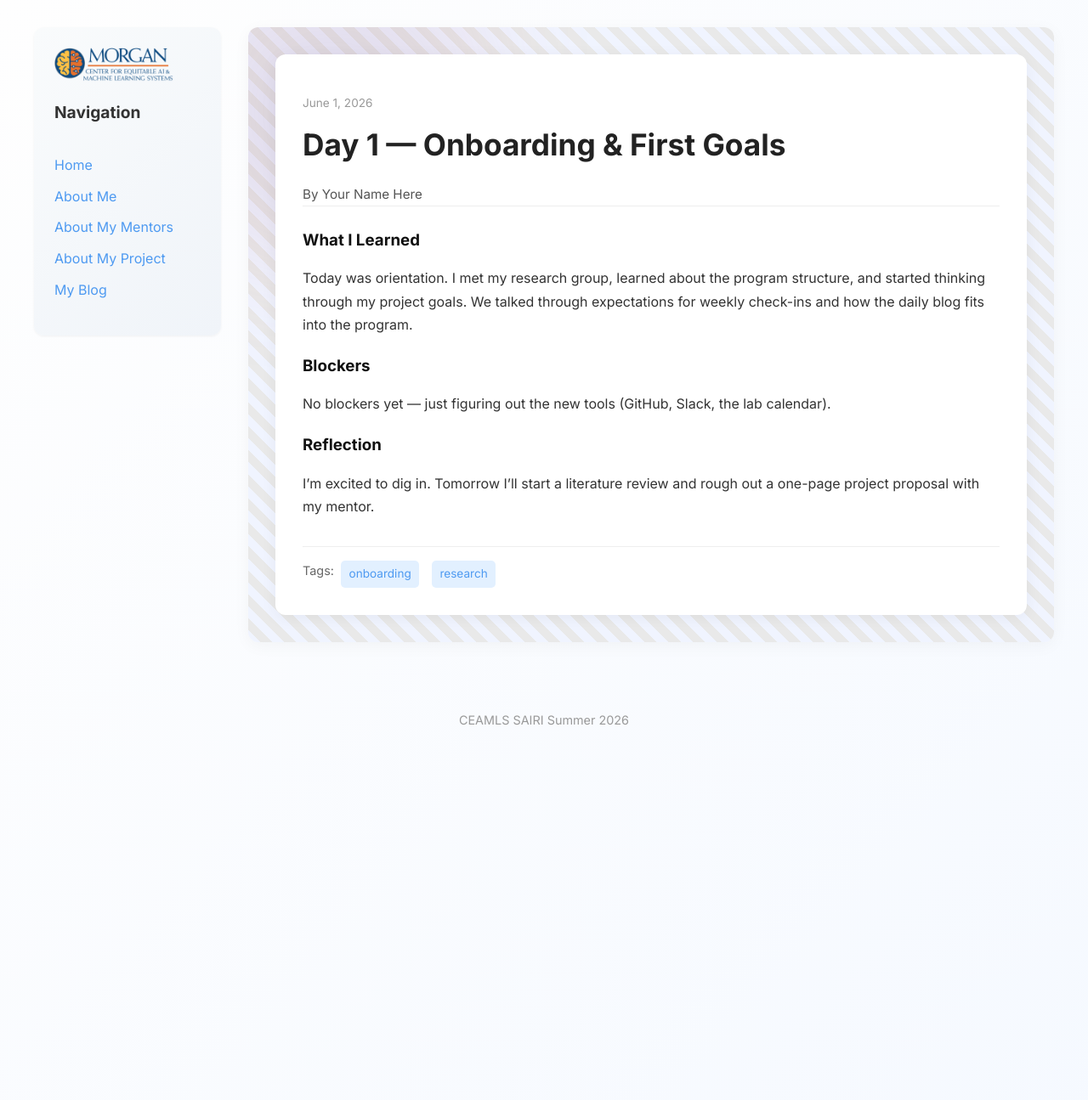
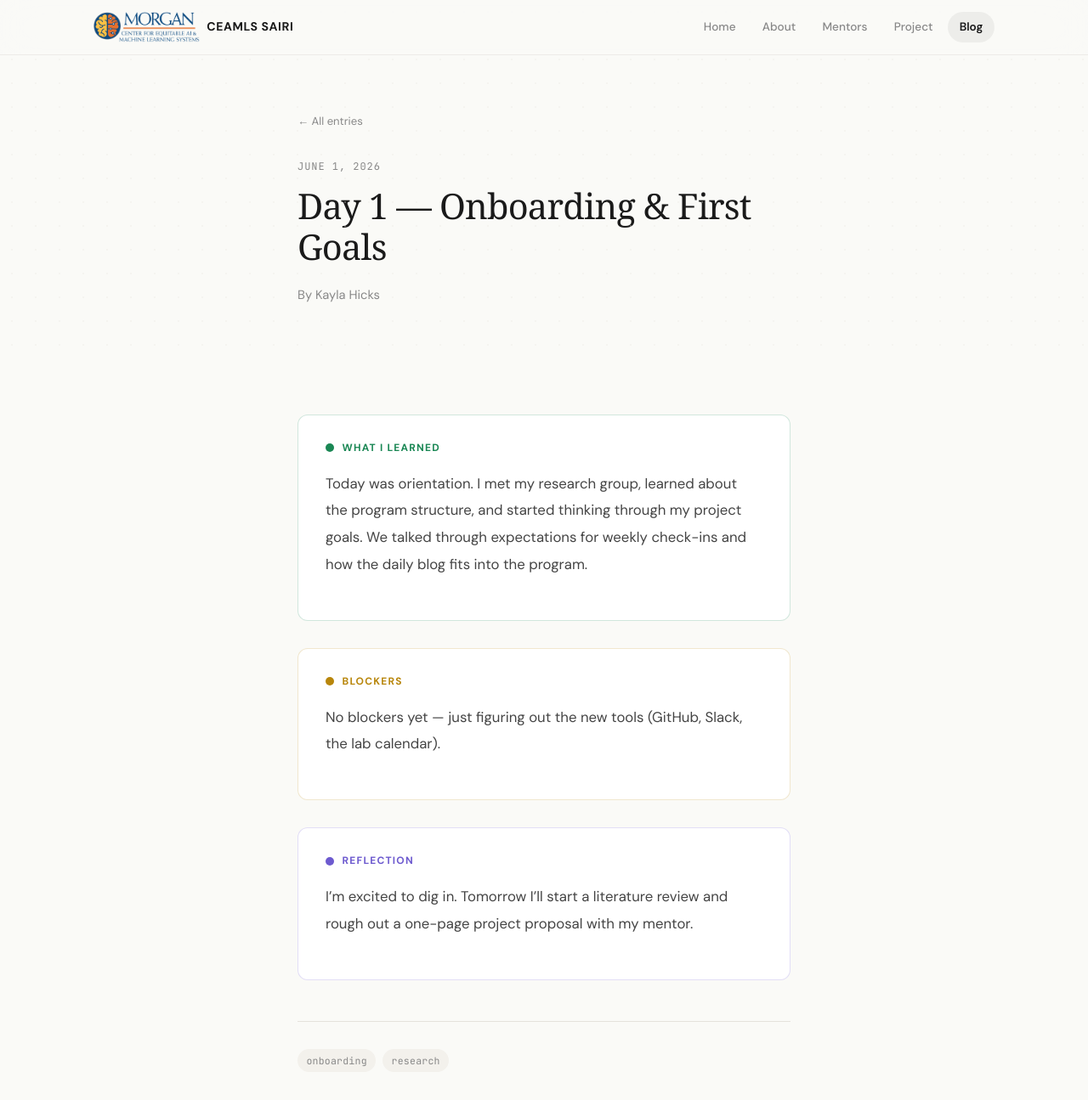
Before and after one commit to kaylahicks192/kaylahicks192ceamls26.github.io, a Jekyll site: the page built from _posts/2026-06-01-day-1.md, in a window 1280 px wide and 1400 px high. Shown: the top 1295 px of the window at 85% size. Built offline with Jekyll 4.4.1, drawn with Linux system fonts in a browser that asks for light colours; some web fonts are replaced.

Commit message:
Update _config.yml

```diff
--- a/_config.yml
+++ b/_config.yml
@@ -4,11 +4,11 @@
 # =====================================================
 
 # ----- Identity (shown in SEO + browser tab) -----
-title: Your Name Here                              # <- your name
-author: Your Name Here                             # <- your name (shown as post byline)
+title: Kayla Hicks                              # <- your name
+author: Kayla Hicks                            # <- your name (shown as post byline)
 description: My CEAMLS SAIRI Summer Research Site  # <- short site tagline
-email:                                             # <- (optional) contact email for SEO
-url: https://your-username.github.io               # <- your final site URL (canonical SEO links)
+email: kahic10@morgan.edu                                            # <- (optional) contact email for SEO
+url: https://kaylahicks192ceamls26.github.io               # <- your final site URL (canonical SEO links)
 lang: en-US
 
 # ----- Branding (program-wide; rarely changes) -----
@@ -24,7 +24,7 @@ logo_on_dark:  /assets/images/logo-on-dark.png
 # ----- Theme selection -----
 # Choose one of: minimal | premium | fresh | signal
 # See README.md for screenshots of each theme.
-theme_name: minimal
+theme_name: premium
 
 # ----- Site behavior -----
 show_downloads: false
```
